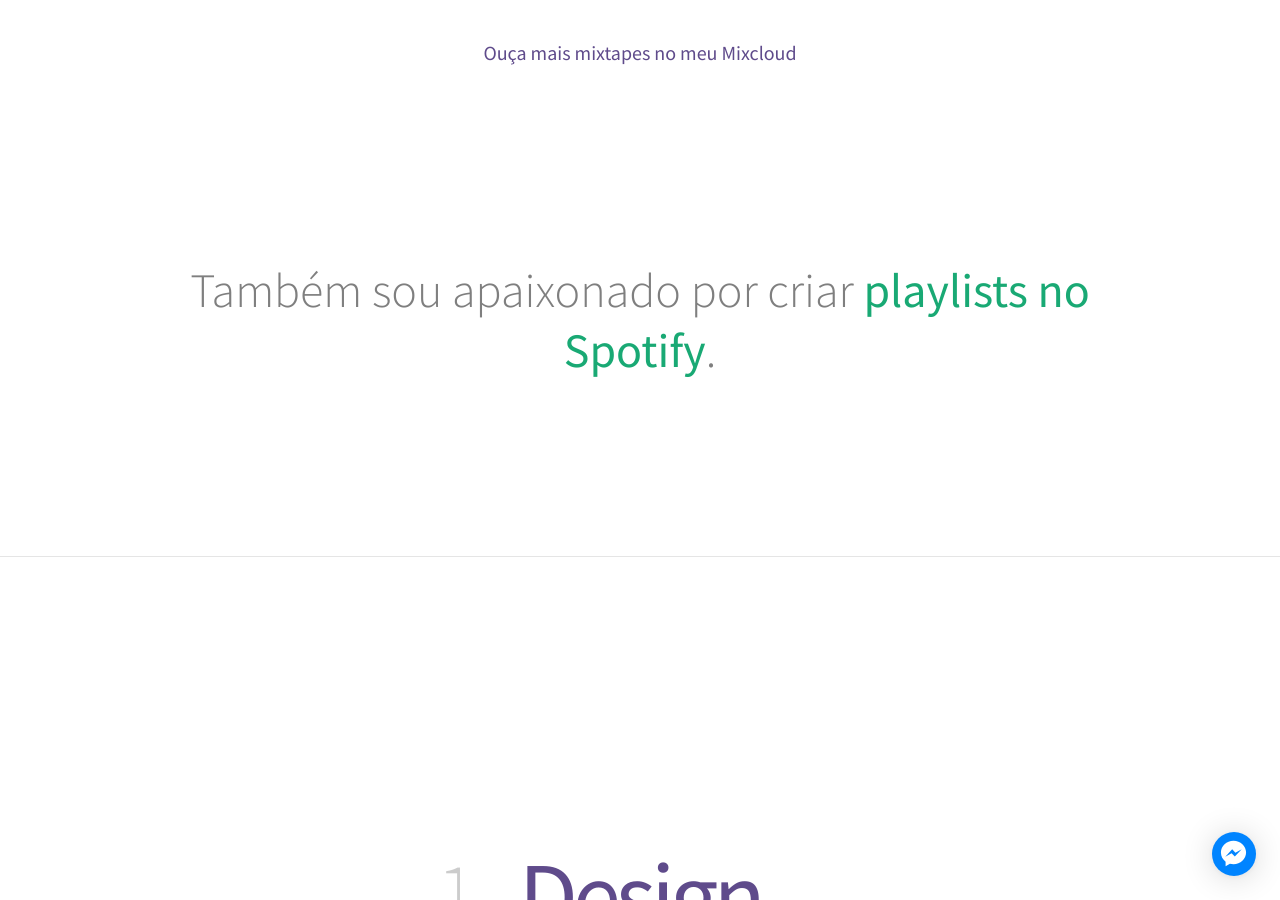
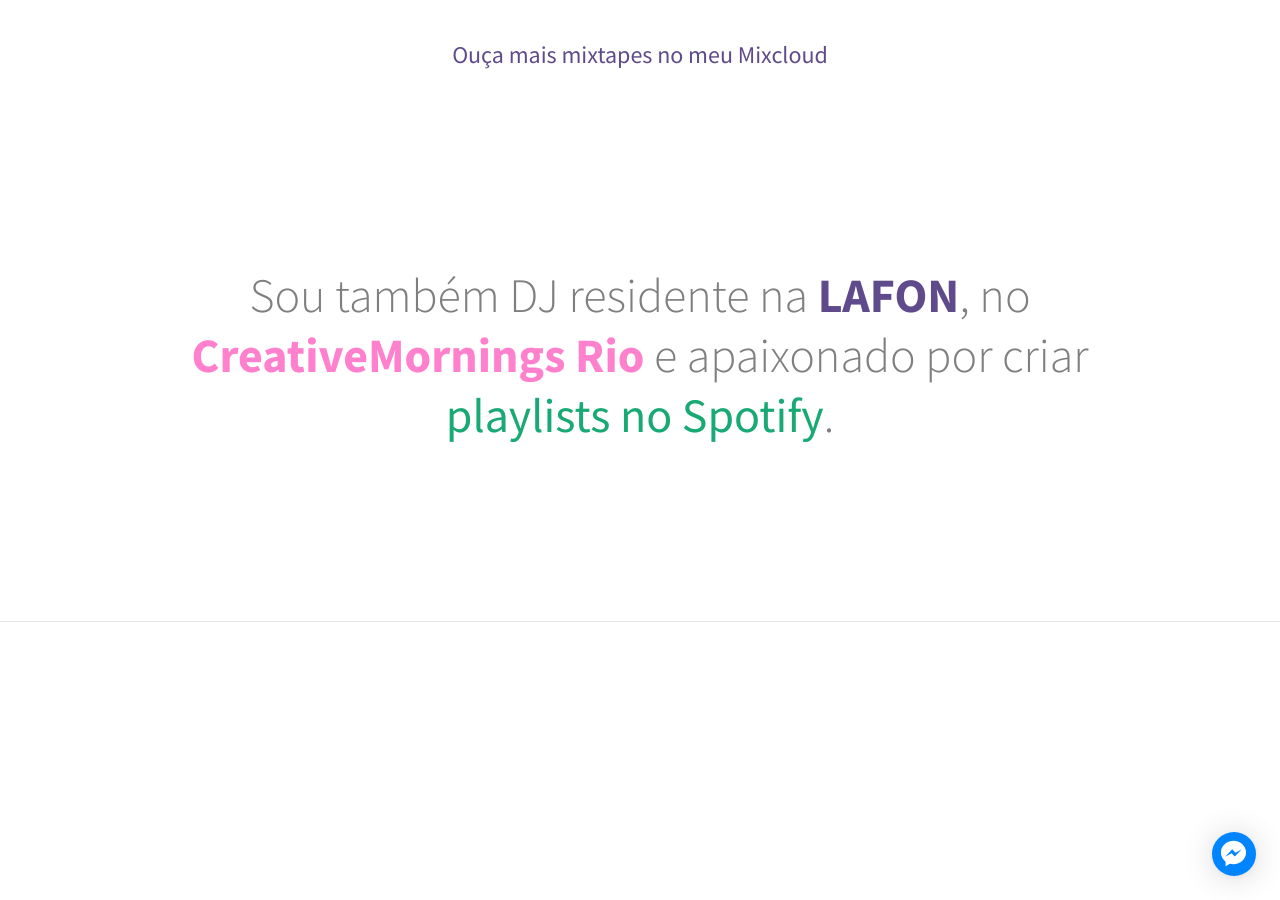
Before and after one commit to rodrigomuniz/muniz.nu, a Jekyll site: the page built from music/index.html, in a window 1280 px wide and 900 px high, scrolled down 2188 px. Built offline with Jekyll 4.4.1, drawn with Linux system fonts in a browser that asks for light colours; nearby versions of some CDN libraries; a script that is not in the unit is left out.

Commit message:
add LAFON and CM link

```diff
--- a/music/index.html
+++ b/music/index.html
@@ -65,11 +65,11 @@
 	</div>
 	{% endfor %}
 
-	<a href="https://www.mixcloud.com/rdmuniz/" rel="external" target="_blank" class="w100 hover-bg-black-10 hover-black-90 purple tc pv3 db link f5 f4-ns mb1">Ouça mais mixtapes no meu Mixcloud</a>
+	<a href="https://www.mixcloud.com/rdmuniz/" rel="external" target="_blank" class="w100 hover-bg-black-10 hover-hot-pink purple tc pv3 db link f4 f3-ns mb1">Ouça mais mixtapes no meu Mixcloud</a>
 </section>
 
 <section class="ph3 ph5-ns pv4 pv6-ns black-50 tc bb b--black-10">
-	<p class="f2 f1-m f1-ns fw3 lh-title-ns measure-narrow center">Também sou apaixonado por criar <a class="link green hover-purple fw4" href="https://open.spotify.com/user/rdmuniz" rel="external" target="_blank">playlists no Spotify</a>.</p>
+	<p class="f2 f1-m f1-ns fw3 lh-title-ns measure-narrow center">Sou também DJ residente na <a class="link purple hover-hot-pink fw6" href="https://www.facebook.com/lafonparty" rel="external" target="_blank">LAFON</a>, no  <a class="link pink hover-hot-pink fw6" href="https://www.instagram.com/riodejaneiro_cm/" rel="external" target="_blank">CreativeMornings Rio</a> e apaixonado por criar <a class="link green hover-hot-pink fw4" href="https://open.spotify.com/user/rdmuniz" rel="external" target="_blank">playlists no Spotify</a>.</p>
 </section>
 
 <blockquote class="ph0 pv3 f2 f1-ns mw6 center tc dn">
```
